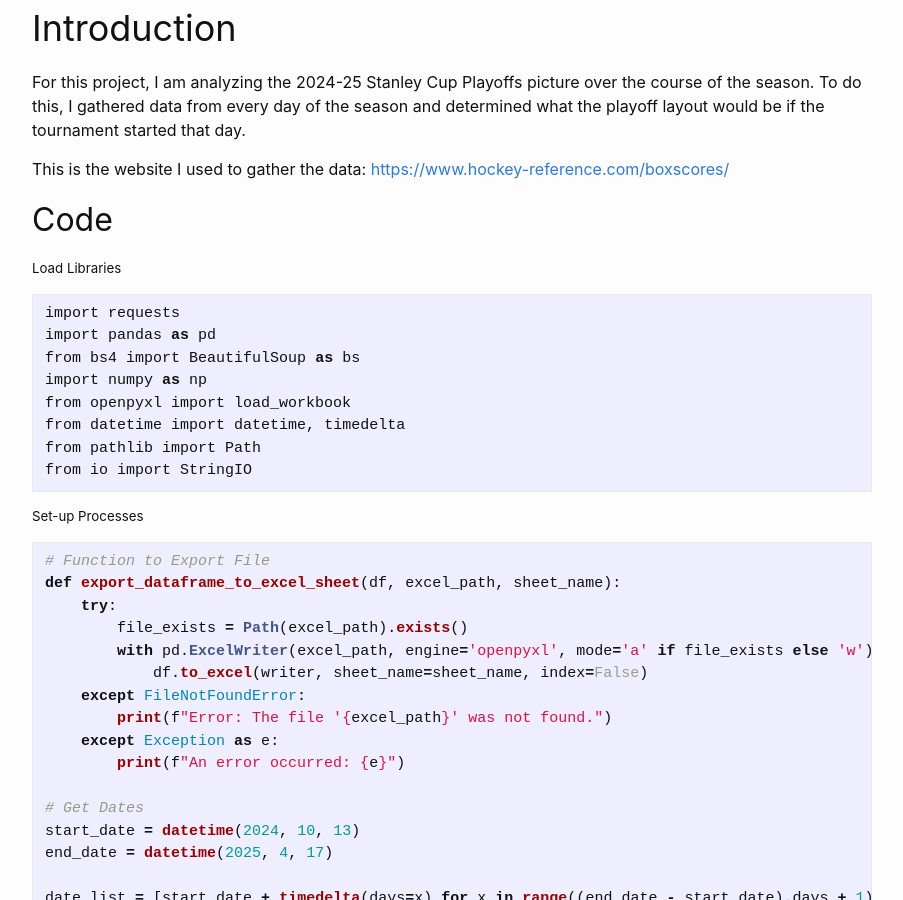
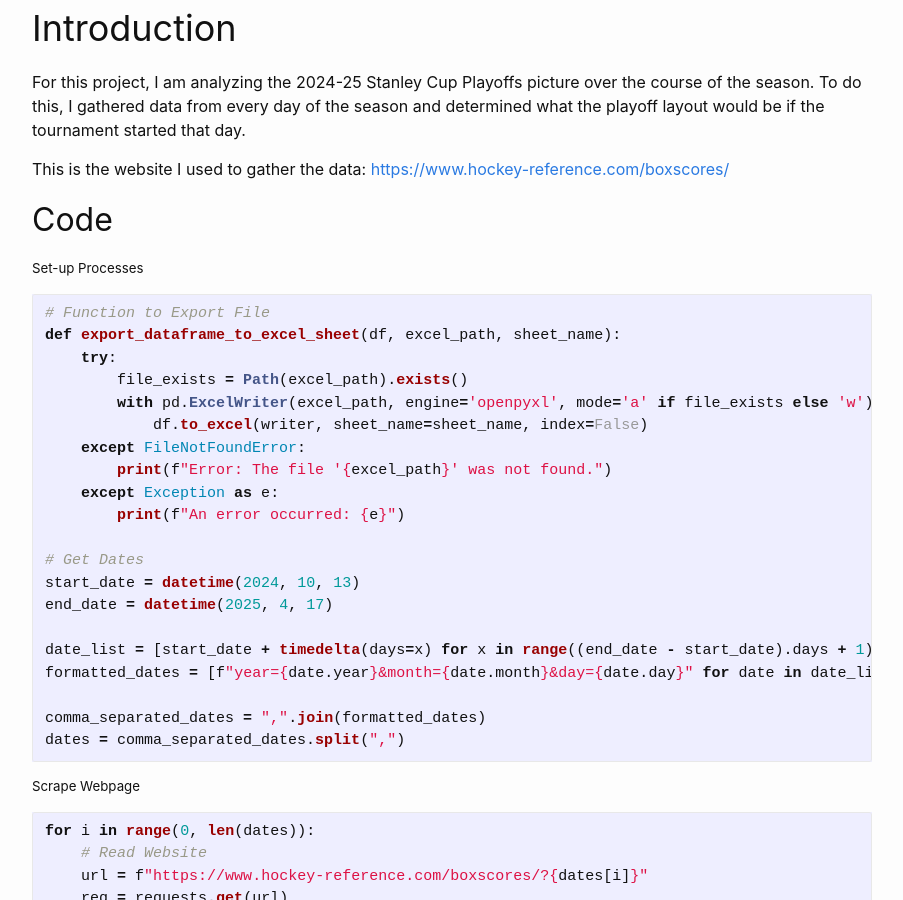
Before and after one commit to kbmoore02/NHL-Data-Analysis, a Jekyll site: the page built from _posts/2025-4-13-blog-hockey1.md, in a window 1280 px wide and 900 px high, scrolled down 404 px. Shown: the whole window, without its empty margins (188-1091 px from the left). Built offline with Jekyll 4.4.1, drawn with Linux system fonts in a browser that asks for light colours; comment, search, counter and statistics services are not loaded.

Commit message:
Update 2025-4-13-blog-hockey1.md

````diff
--- a/_posts/2025-4-13-blog-hockey1.md
+++ b/_posts/2025-4-13-blog-hockey1.md
@@ -13,18 +13,6 @@ For this project, I am analyzing the 2024-25 Stanley Cup Playoffs picture over t
 This is the website I used to gather the data: <a href="https://www.hockey-reference.com/boxscores/">https://www.hockey-reference.com/boxscores/</a>
 
 ## Code
-
-##### Load Libraries
-```python
-import requests
-import pandas as pd
-from bs4 import BeautifulSoup as bs
-import numpy as np
-from openpyxl import load_workbook
-from datetime import datetime, timedelta
-from pathlib import Path
-from io import StringIO
-```
 
 ##### Set-up Processes
 ```python
````
